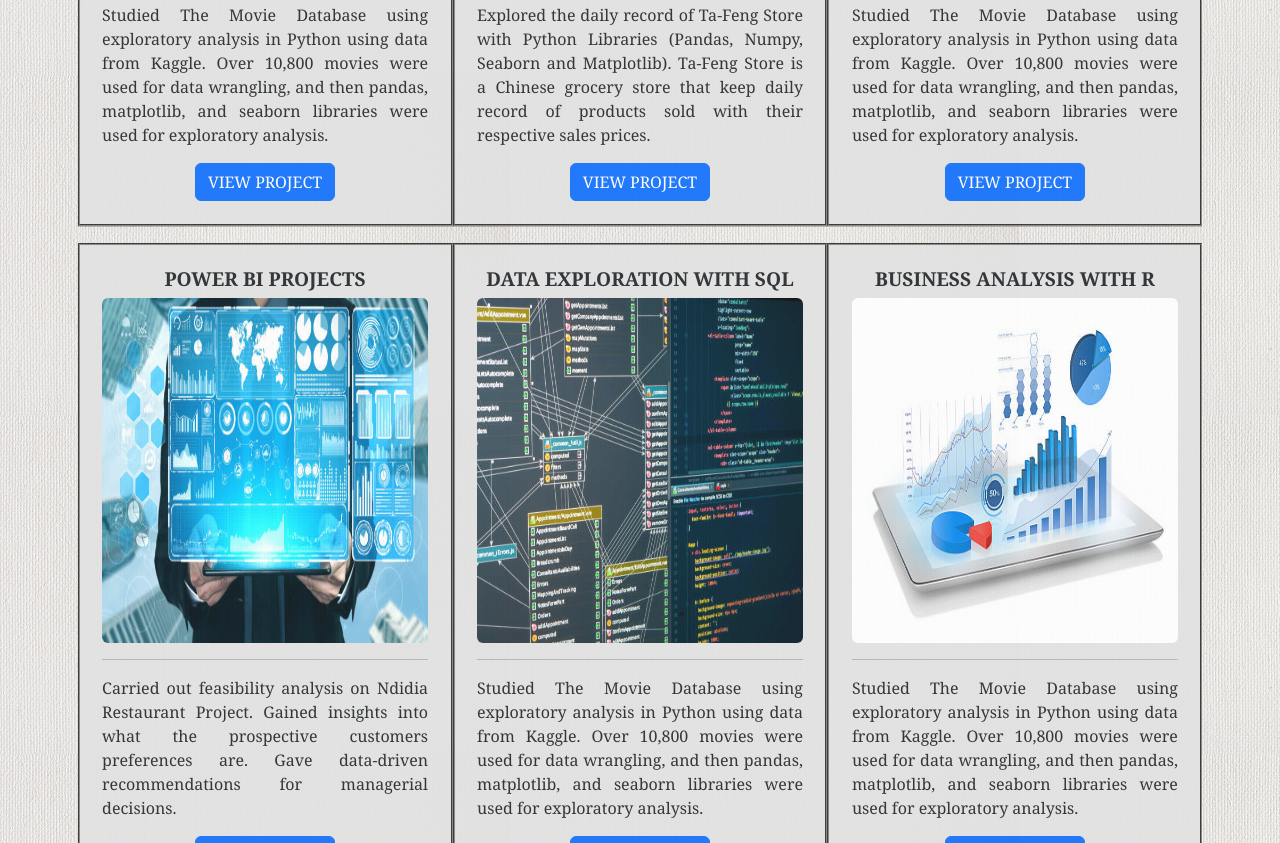
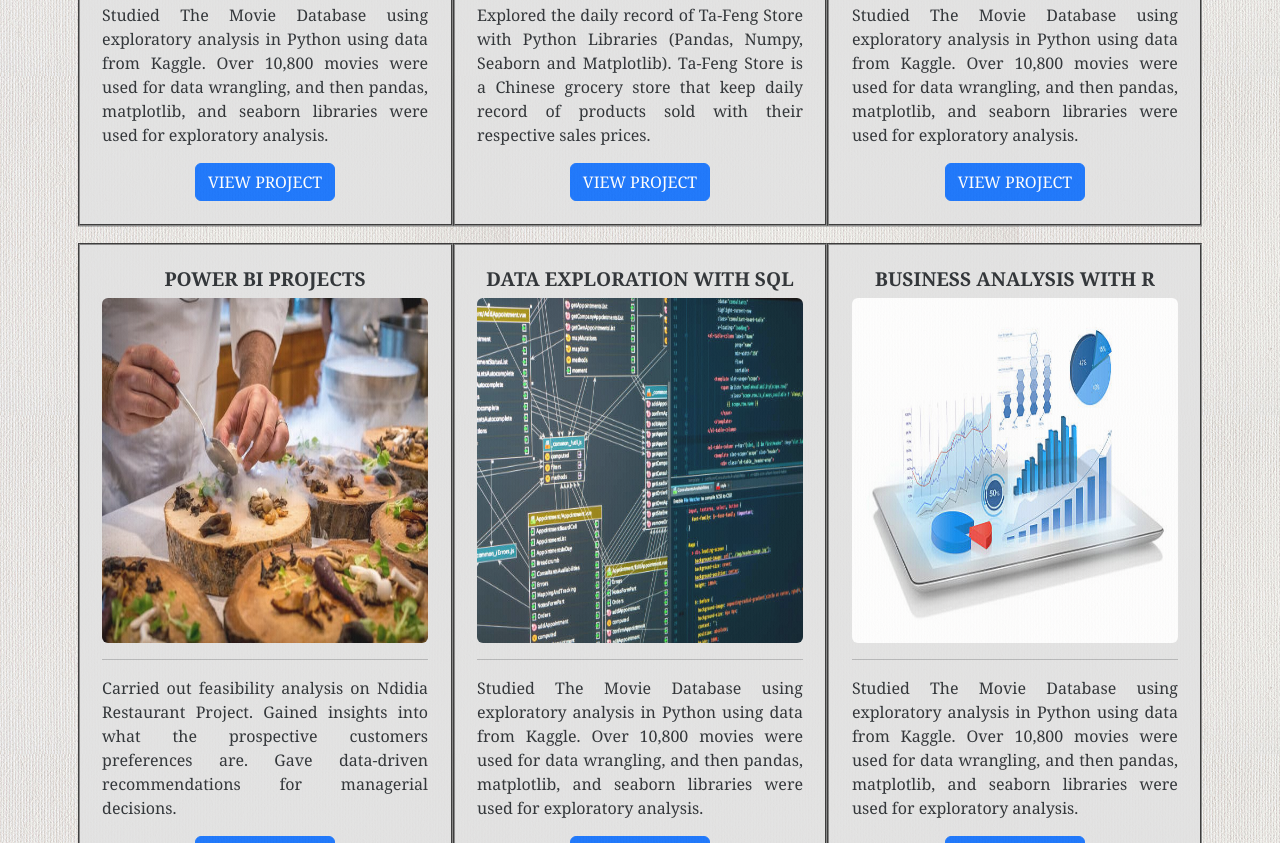
Before and after one commit to OTDavid9/data_analyst_portfolio, a plain HTML site: page portfolio.html in a window 1280 px wide. Shown: the part 602-1445 px from the top of the page. Drawn offline with nearby package versions, Linux system fonts and the light colour scheme.

Commit message:
Ndidia image

```diff
--- a/portfolio.html
+++ b/portfolio.html
@@ -119,7 +119,7 @@
                     <div id="project" class="col-lg-4 col-md-6">
                         <h6 style="text-align:center">POWER BI PROJECTS</h6>
                             <img id="slide_image" class="rounded"
-                            src="images/powerbi.jpg"
+                            src="Ndida_image.jpeg"
                             alt="Dashboard">
                         <hr>
                          <p>Carried out feasibility analysis on Ndidia Restaurant Project.
```
